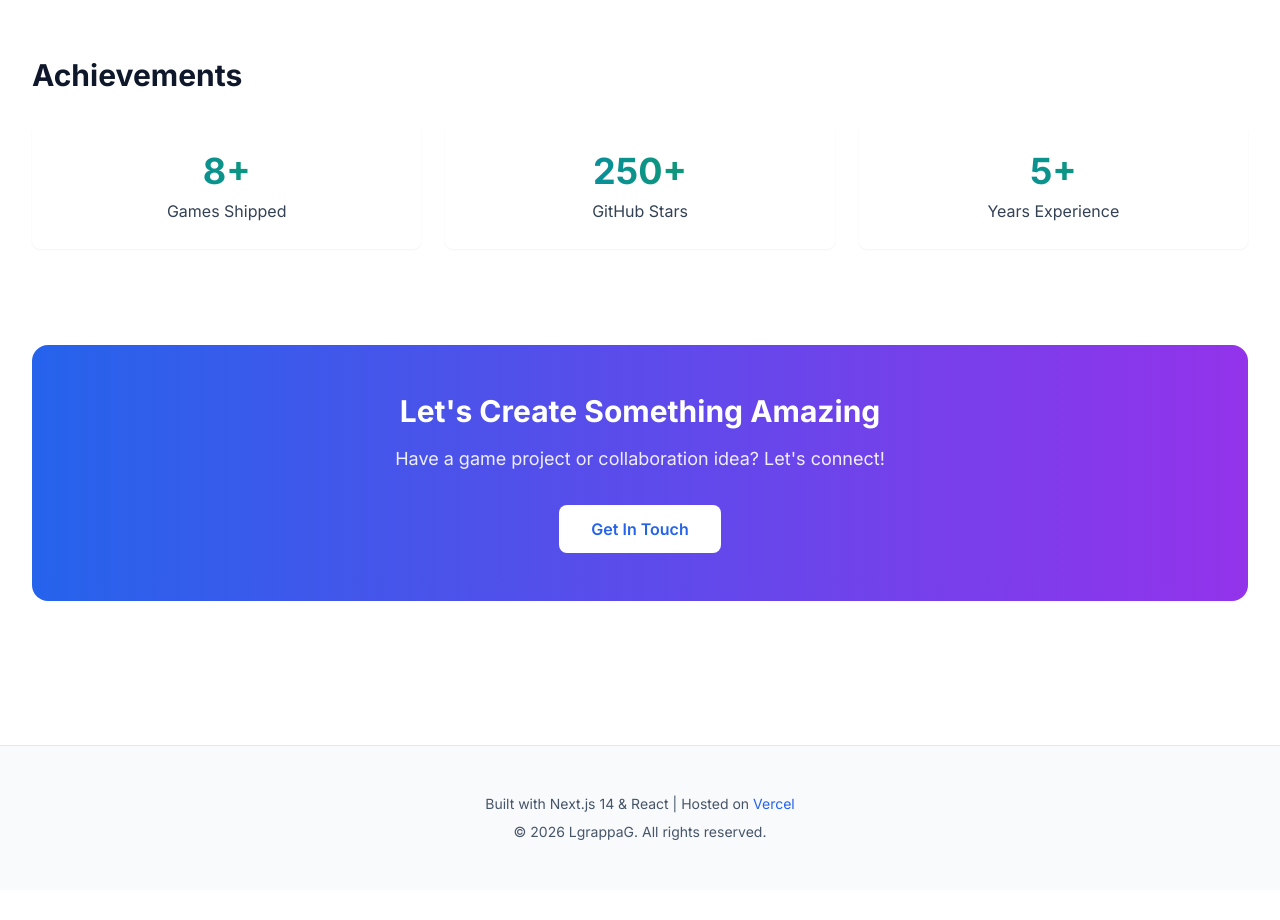
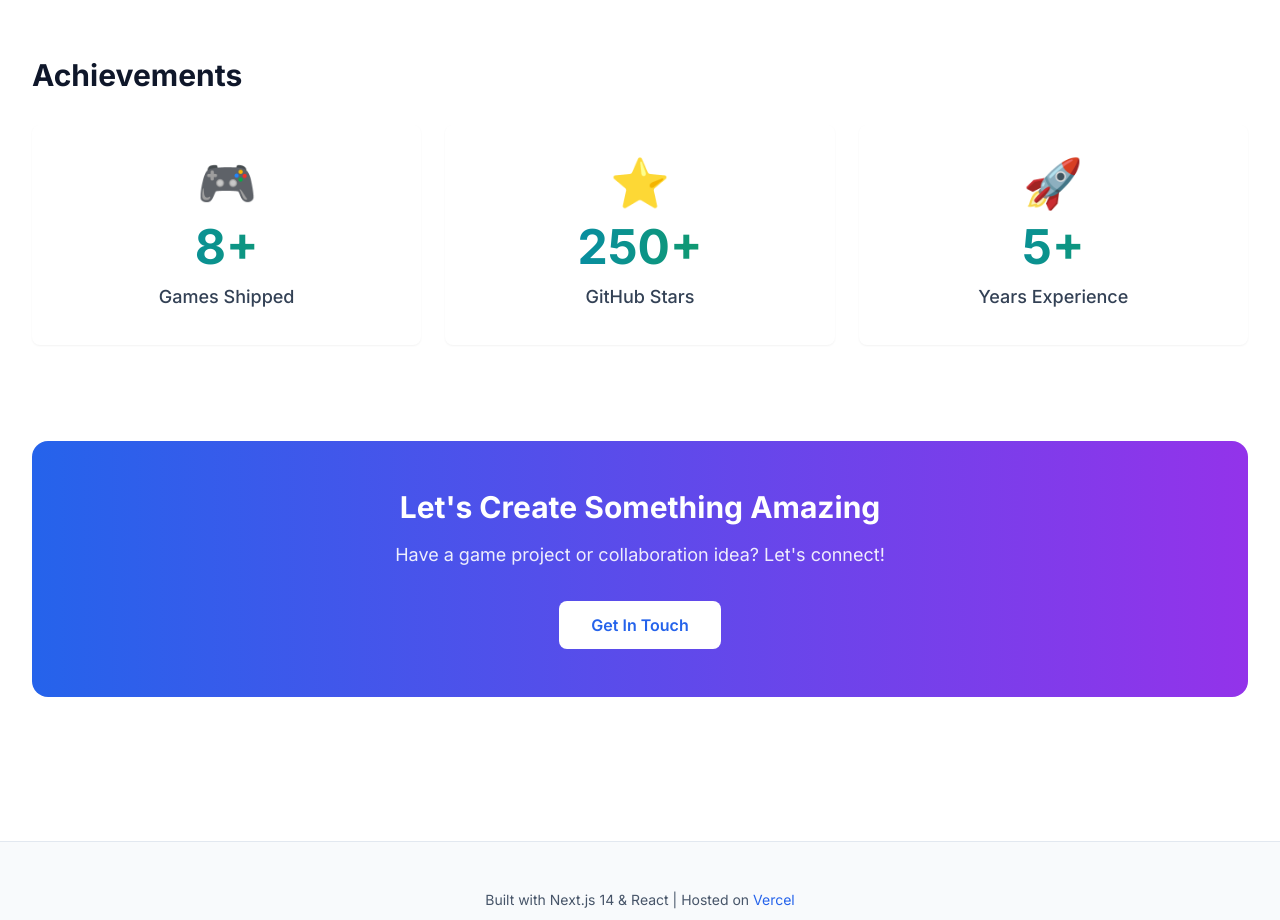
Before and after one commit to LgrappaG/portfolio, a Next.js app in the folder frontend/: page /portfolio/about in a window 1280 px wide. Shown: the part 1960-2880 px from the top of the page. Before the commit the page ends 2850 px from the top, so only its background shows below. Built offline with nearby package versions, Linux system fonts and the light colour scheme.

Commit message:
style: improve achievements section with icons and better spacing

```diff
--- a/frontend/src/app/about/page.tsx
+++ b/frontend/src/app/about/page.tsx
@@ -117,18 +117,19 @@ export default function About() {
         </div>
       </section>
 
-      {/* Stats */}
+      {/* Achievements */}
       <section className="mb-16 md:mb-24">
         <h2 className="text-2xl md:text-3xl font-bold mb-8">Achievements</h2>
         <div className="grid grid-cols-1 md:grid-cols-3 gap-6">
           {[
-            { label: "Games Shipped", value: "8+" },
-            { label: "GitHub Stars", value: "250+" },
-            { label: "Years Experience", value: "5+" }
+            { label: "Games Shipped", value: "8+", icon: "🎮" },
+            { label: "GitHub Stars", value: "250+", icon: "⭐" },
+            { label: "Years Experience", value: "5+", icon: "🚀" }
           ].map((stat, i) => (
-            <div key={i} className="card-base p-6 text-center border-2 border-transparent hover:border-blue-400/50 dark:hover:border-blue-500/50 transition-colors">
-              <div className="text-3xl md:text-4xl font-bold text-gradient mb-2">{stat.value}</div>
-              <p className="text-slate-700 dark:text-slate-300">{stat.label}</p>
+            <div key={i} className="card-base p-8 text-center border-2 border-transparent hover:border-blue-400/50 dark:hover:border-blue-500/50 transition-colors hover:scale-105 duration-300">
+              <div className="text-5xl mb-4">{stat.icon}</div>
+              <div className="text-4xl md:text-5xl font-bold text-gradient mb-3">{stat.value}</div>
+              <p className="text-slate-700 dark:text-slate-300 text-lg font-medium">{stat.label}</p>
             </div>
           ))}
         </div>
```
